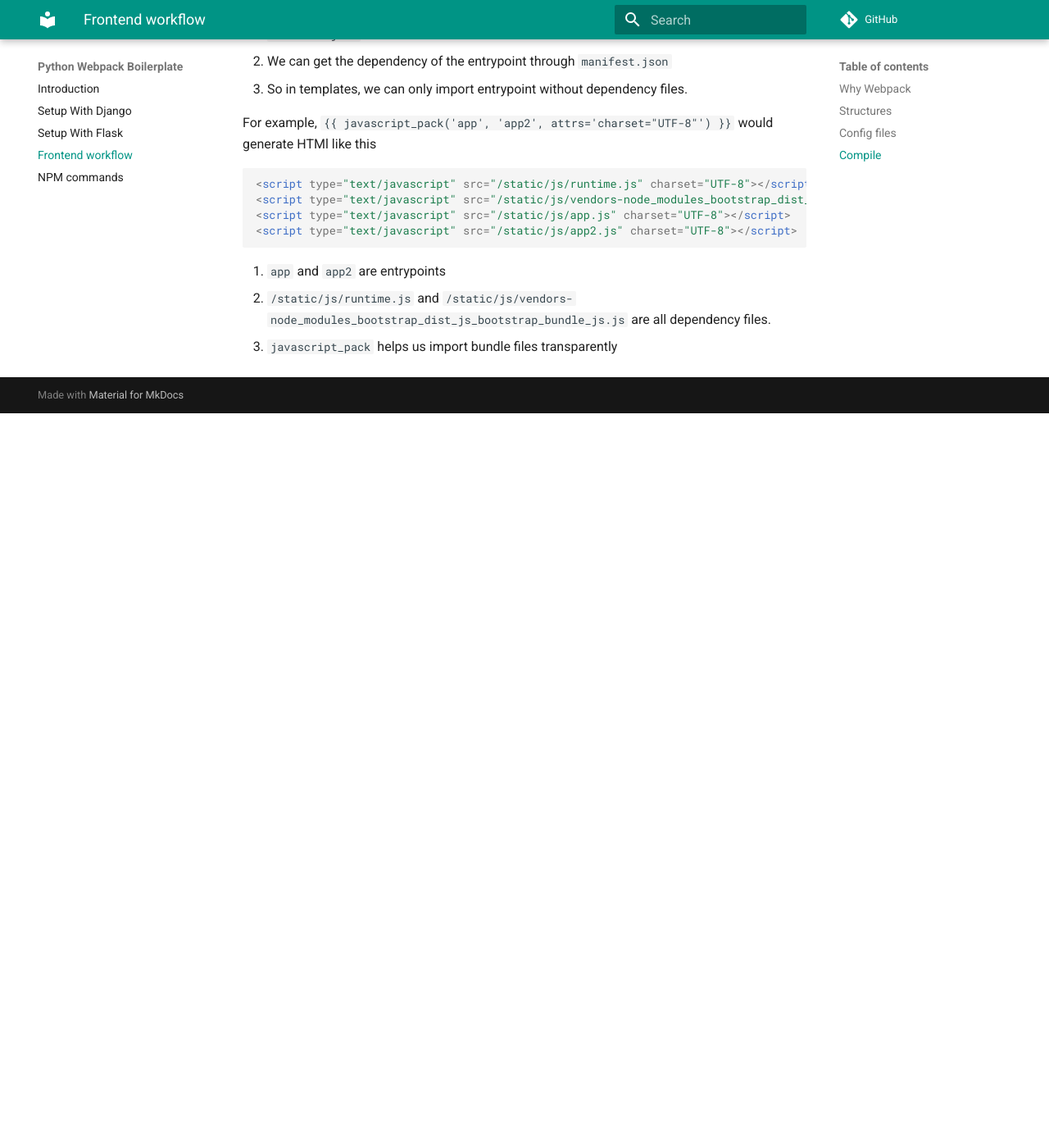
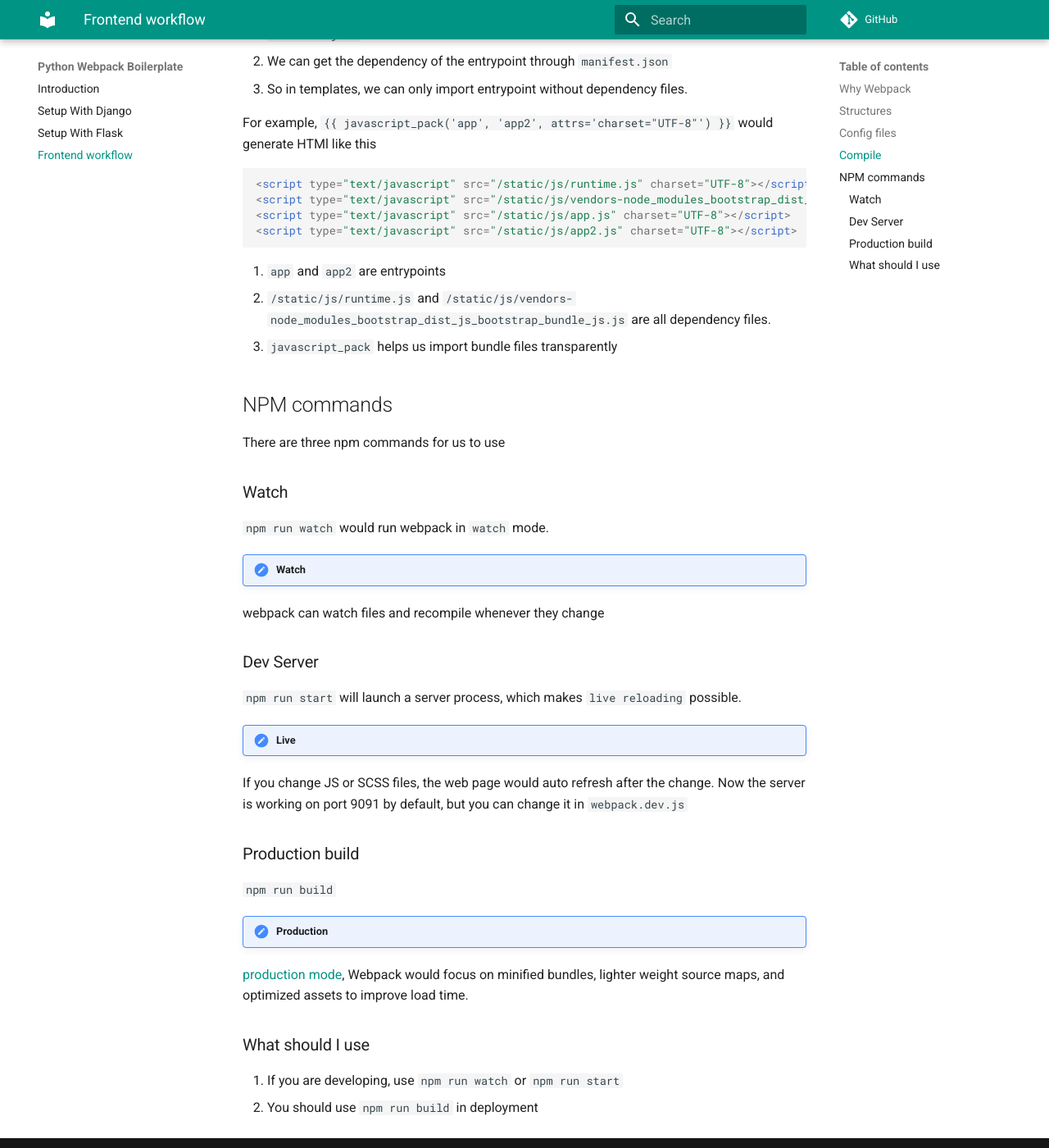
Before and after one commit to AccordBox/python-webpack-boilerplate, an MkDocs documentation site: the page built from docs/frontend.md, in a window 1280 px wide and 1400 px high, scrolled down 2254 px. Shown: the whole window at 82% size. Built offline with MkDocs 1.6.1 and Material for MkDocs 9.7.7, drawn with Linux system fonts in a browser that asks for light colours; comment, search, counter and statistics services are not loaded; before the commit the page ends 2758 px from its top, so only the background shows below that.

Commit message:
update doc

```diff
--- a/docs/frontend.md
+++ b/docs/frontend.md
@@ -106,3 +106,33 @@ For example, `{{ javascript_pack('app', 'app2', attrs='charset="UTF-8"') }}` wou
 1. `app` and `app2` are entrypoints
 1. `/static/js/runtime.js` and `/static/js/vendors-node_modules_bootstrap_dist_js_bootstrap_bundle_js.js` are all dependency files.
 1. `javascript_pack` helps us import bundle files transparently
+
+## NPM commands
+
+There are three npm commands for us to use
+
+### Watch
+
+`npm run watch` would run webpack in `watch` mode.
+
+!!! Watch Mode
+webpack can watch files and recompile whenever they change
+
+### Dev Server
+
+`npm run start` will launch a server process, which makes `live reloading` possible.
+
+!!! Live reloading
+If you change JS or SCSS files, the web page would auto refresh after the change. Now the server is working on port 9091 by default, but you can change it in `webpack.dev.js`
+
+### Production build
+
+`npm run build`
+
+!!! production mode
+[production mode](https://webpack.js.org/guides/production/), Webpack would focus on minified bundles, lighter weight source maps, and optimized assets to improve load time.
+
+### What should I use
+
+1. If you are developing, use `npm run watch` or `npm run start`
+1. You should use `npm run build` in deployment
--- a/mkdocs.yml
+++ b/mkdocs.yml
@@ -17,4 +17,3 @@ nav:
   - Setup With Django: setup_with_django.md
   - Setup With Flask: setup_with_flask.md
   - Frontend workflow: frontend.md
-  - NPM commands: npm_command.md
```
Also changed, not shown: README.md (+5 -39 lines), docs/npm_command.md (deleted, +0 -29 lines).
